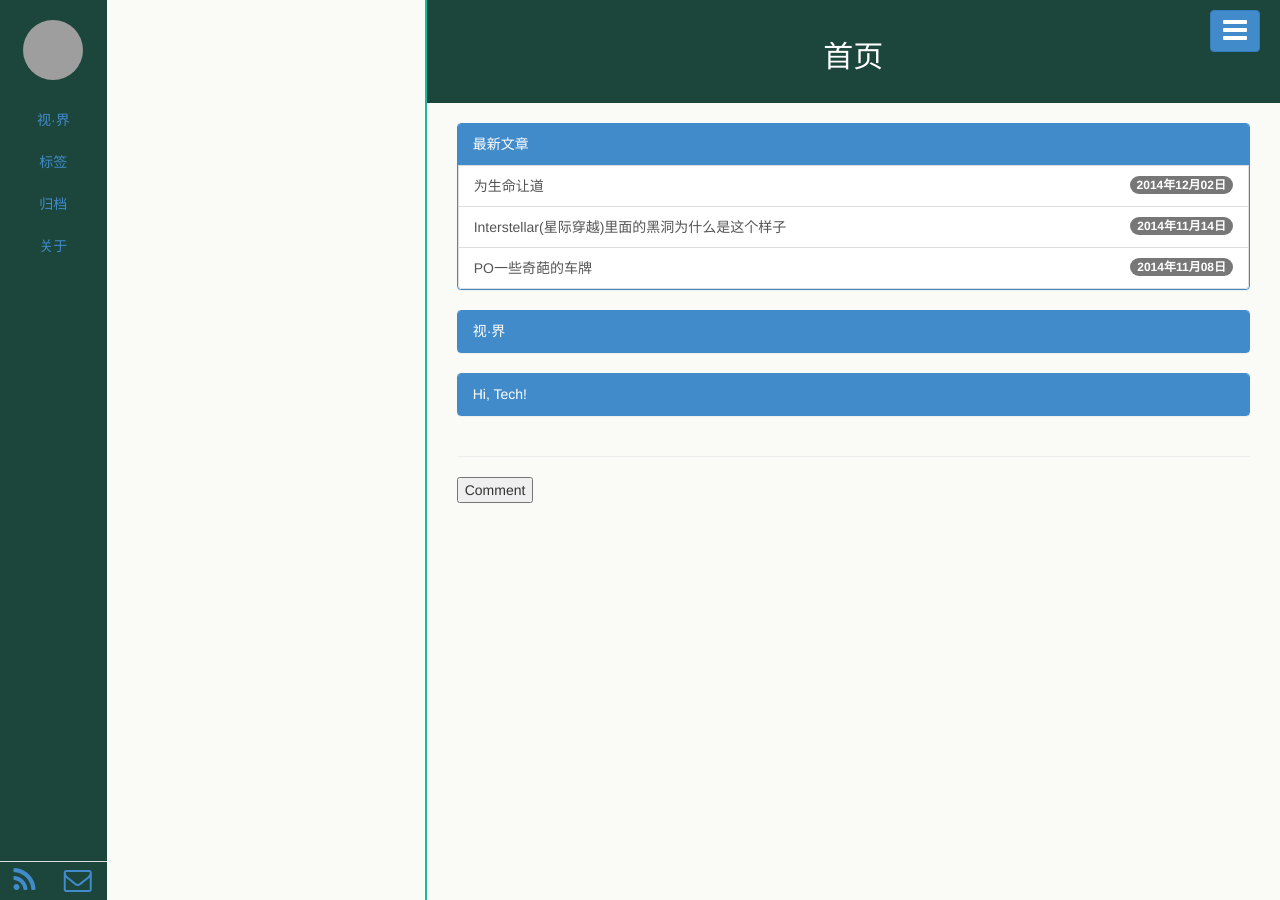
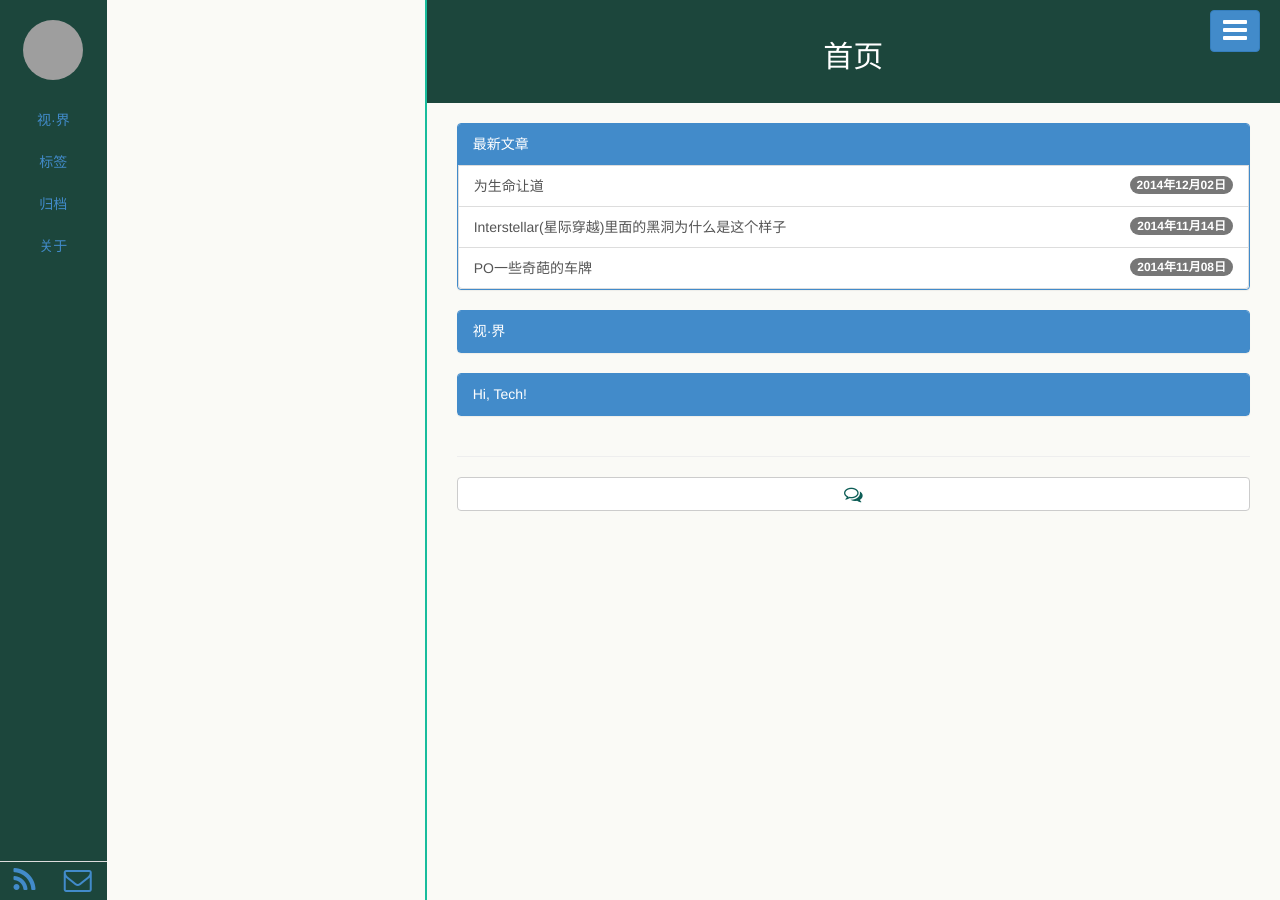
Before and after one commit to LanternD/lanternd.github.io, a Jekyll site: the page built from index.html, in a window 1280 px wide. Built offline with Jekyll 4.4.1, drawn with Linux system fonts in a browser that asks for light colours; the list of posts is cut into pages by our own code; comment, search, counter and statistics services are not loaded; grey boxes are pictures that could not be loaded.

Commit message:
LanternD's

```diff
--- a/_layouts/page.html
+++ b/_layouts/page.html
@@ -28,6 +28,9 @@ layout: base
 	}
    </script>
     <hr>
-    <div id="comment-box" ><button type="button" href="javascript:void(0);" onclick="toggleDuoshuoComments('#comment-box');">Comment</button></div>
+    <div id="comment-box" ><button type="button" class="btn btn-default show-commend" href="javascript:void(0);" onclick="toggleDuoshuoComments('#comment-box');" >
+      <i class="fa fa-comments-o fa-lg" style="color: #0d5d56;"></i>
+      </button>
+    </div>
   </div>
 </div>
```
